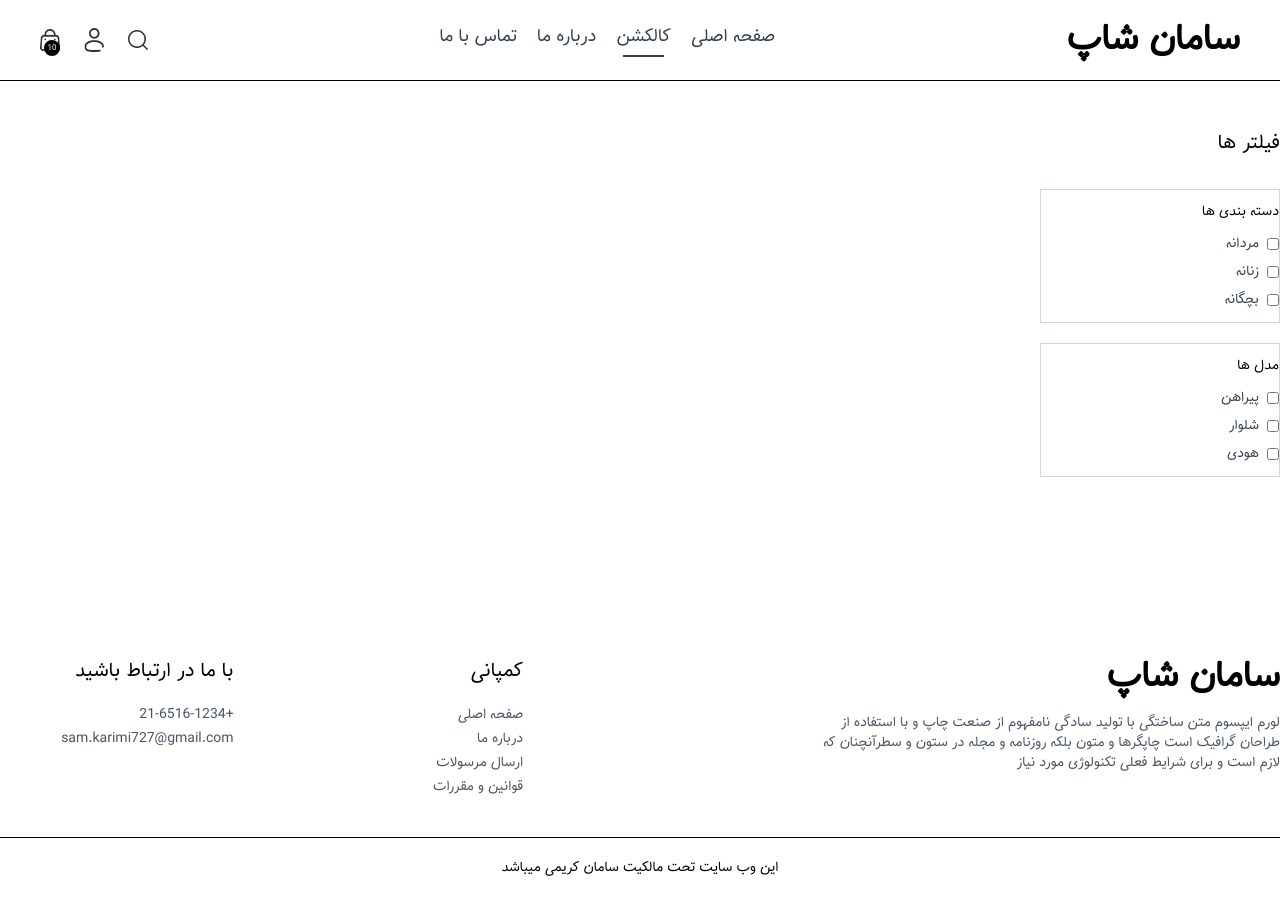
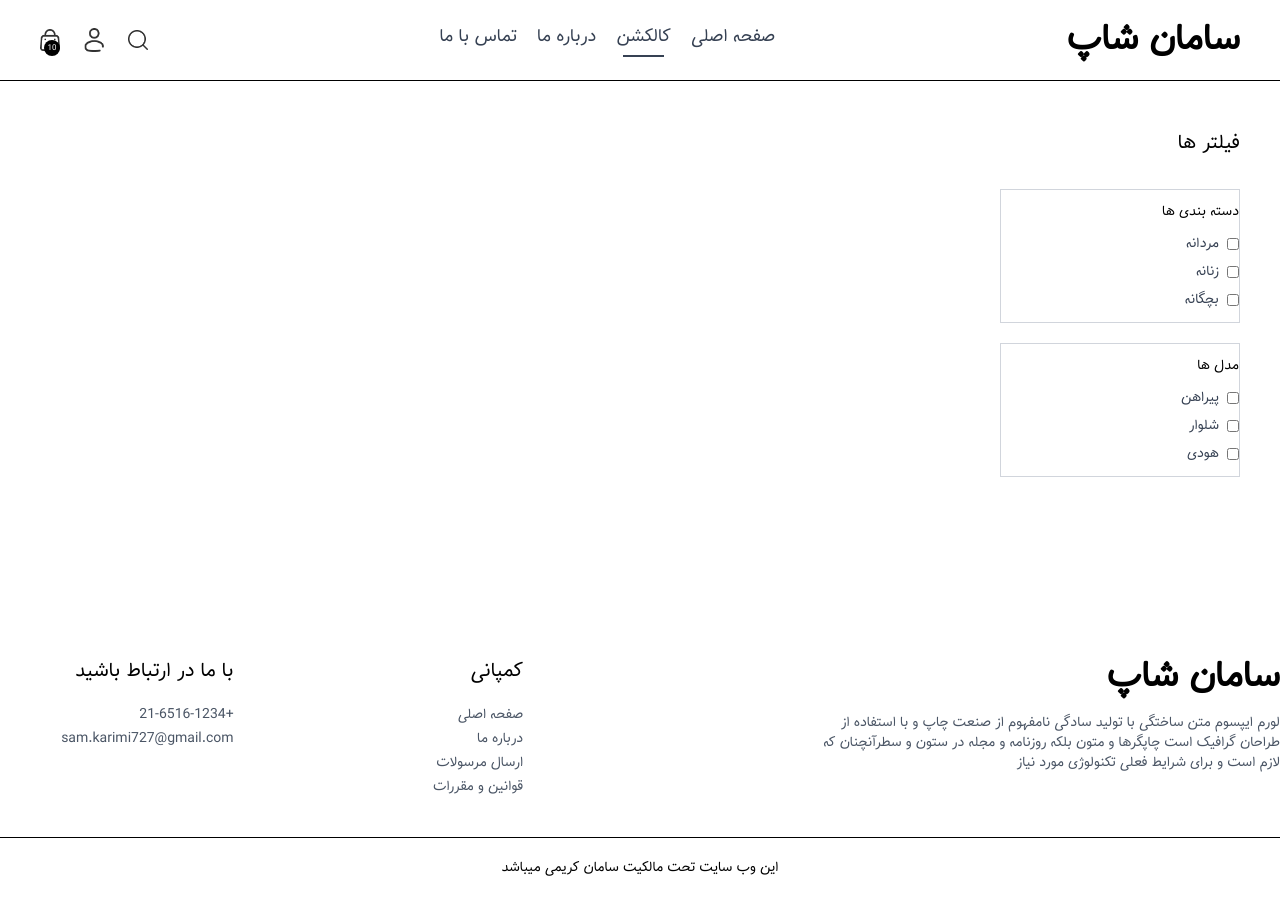
Before and after one commit to sani1426/next-project, a Next.js app: page /collection in a window 1280 px wide. Built offline with nearby package versions, Linux system fonts and the light colour scheme.

Commit message:
update page.jsx and layout.jsx

```diff
--- a/app/(main)/collection/page.jsx
+++ b/app/(main)/collection/page.jsx
@@ -2,7 +2,7 @@ import Filters from "../../../components/collection/Filters";
 
 const Collection = () => {
         return (
-                <div className="flex flex-col sm:flex-row gap-1 sm:gap-10 pt-10 border-t">
+                <div className="flex flex-col sm:flex-row gap-1 sm:gap-10 pt-10 border-t px-5  md:px-10">
                         <Filters />
                 </div>
          );
--- a/app/(main)/layout.jsx
+++ b/app/(main)/layout.jsx
@@ -20,7 +20,7 @@ export default function RootLayout({ children }) {
       <body className={myFont.className}>
         <ShopContextProvider>
           <Navbar />
-          <main>{children}</main>
+          <main className=''>{children}</main>
           <Footer />
         </ShopContextProvider>
       </body>
```
